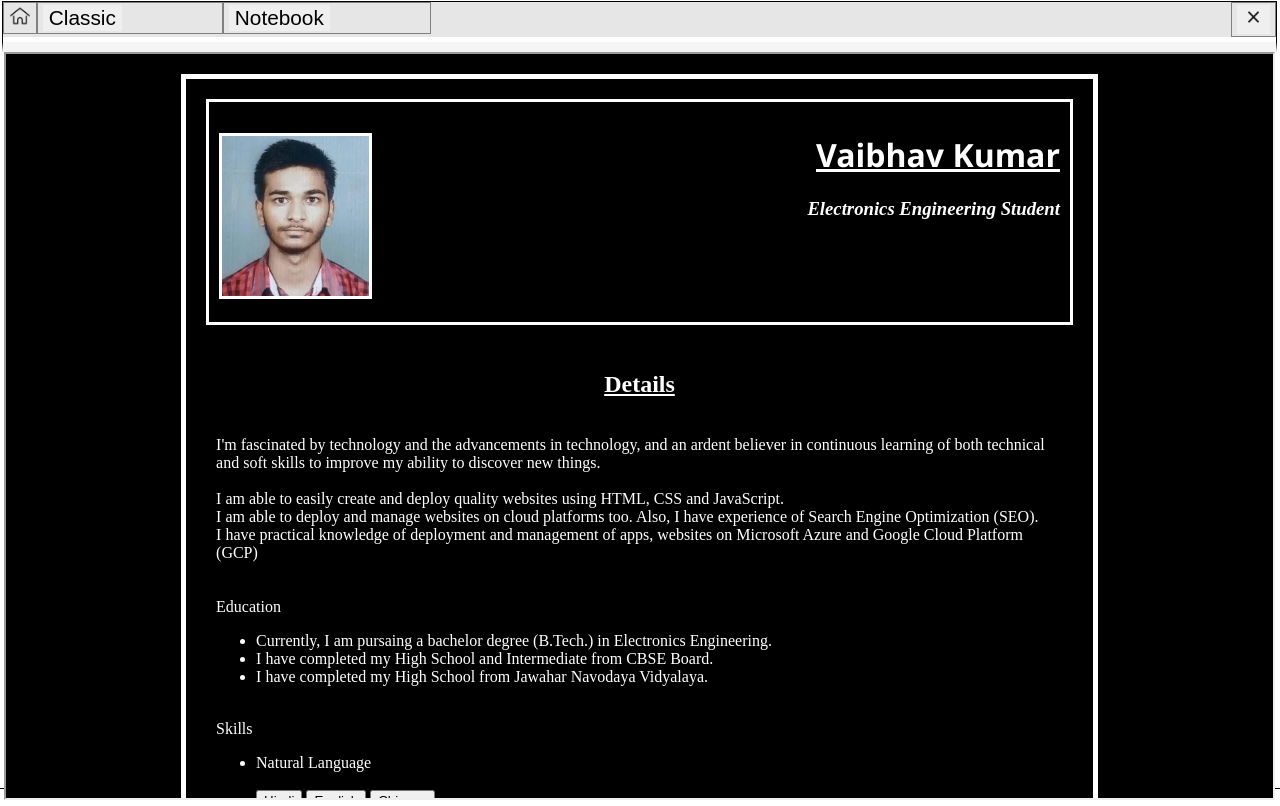
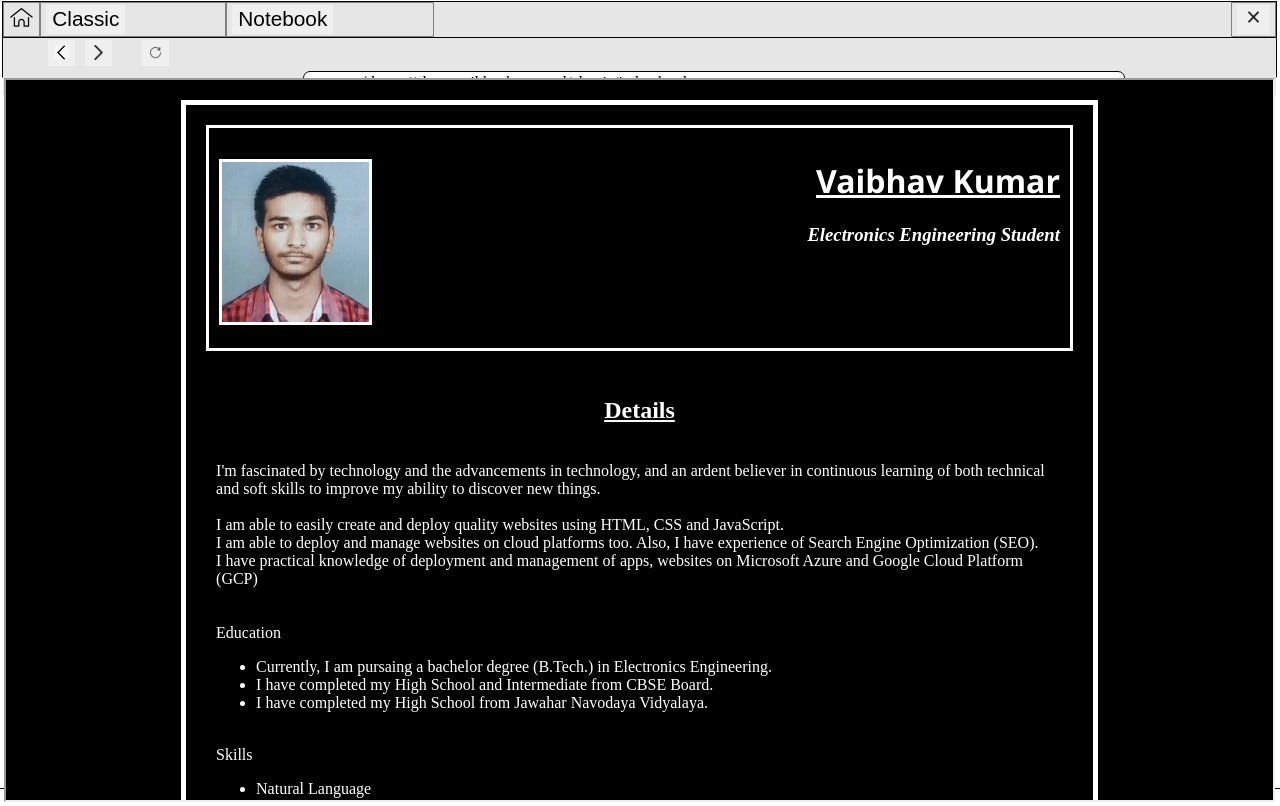
Before and after one commit to vkvbit/rbtab, a plain HTML site: page index.html in a window 1280 px wide. Drawn offline with Linux system fonts and the light colour scheme.

Commit message:
minor update

```diff
--- a/index.html
+++ b/index.html
@@ -22,11 +22,11 @@
 
 		div.menu {
 			border: thin solid black;
-			border-bottom: 10px solid whitesmoke;
+			border-bottom: thin solid whitesmoke;
 			margin-top: 1%;
 			margin-right: 0.2%;
 			margin-left: 0.2%;
-			height: 40px;
+			height: 75px;
 		}
 
 		ul {
@@ -60,6 +60,10 @@
 			font-size: 1.3rem;
 		}
 
+		ul.addressBar li {
+			border: none;
+		}
+
 	</style>
 
 
@@ -70,33 +74,65 @@
 
 	<div class="menu">
 
-		<ul class="tabs">
+		<ul class="tabs" style="border-bottom: thin solid black;">
 
 			<li>
-				<a href="https://vaibhavkumar.ml/"><img src="home.png" height="21.5px"></a>
+				<a href="https://vaibhavkumar.ml/"><img src="home.png" height="25px"></a>
 			</li>
 
 			<li class="tab">
-				<button onclick="tabLinkFirst()">
+				<button onclick="tabLinkFirst()" style="height: 28.5px;">
 					Classic
 				</button>
 			</li>
 
 			<li class="tab">
-				<button onclick="tabLinkSecond()">
+				<button onclick="tabLinkSecond()" style="height: 28.5px;">
 					Notebook
 				</button>
 			</li>
 
 			<li style="float: right;">
-				<button onclick="closeWin()"><img src="close.png" height="21.5px"></button>
+				<button onclick="closeWin()">
+					<img src="close.png" height="21.5px">
+				</button>
 			</li>
+
+		</ul>
+
+		<ul class="addressBar">
+
+			<li style="margin-left: 40px;">
+				<button>
+					<img src="previous.png" height="15px">
+				</button>
+			</li>
+
+			<li>
+				<button>
+					<img src="next.png" height="15px">
+				</button>
+			</li>
+
+			<li style="margin-left:20px;">
+				<button onclick="reloadTab()">
+					<img src="reload.png" height="15px">
+				</button>
+			</li>
+
+			<li id="addressBar" style="background-color: white; border: thin solid black; border-radius: 7px; width: 800px; margin-left: 300px; margin-top: 3px; padding-left: 15px;">
+				secure | https://about.vaibhavkumar.ml/classic/index.html
+			</li>
+
+		<ul>
+
+
 
 		</ul>
 
 	</div>
 
-	<iframe src="./classic/index.html" height="93%" width="99%" class="iframe" id="iFrame"></iframe>
+	<iframe src="./classic/index.html" height="90%" width="99%" class="iframe" id="iFrame"></iframe>
 
 
 	<script type="text/javascript">
@@ -104,18 +140,27 @@
 		var firstLink = "./classic/index.html";
 		var secondLink = "./notebook_web/index.html";
 
+		var firstAddress = "secure | https://about.vaibhavkumar.ml/classic/index.html";
+		var secondAddress = "secure | https://about.vaibhavkumar.ml/notebook_web/index.html";
+
 		function tabLinkFirst() {
 			document.getElementById("iFrame").src = firstLink;
+			document.getElementById("addressBar").innerHTML = firstAddress;
 		}
 
 		function tabLinkSecond() {
 			document.getElementById("iFrame").src = secondLink;
+			document.getElementById("addressBar").innerHTML = secondAddress;
 		}
 
 		function closeWin() {
 		  window.close();
 		}
 
+		function reloadTab() {
+		  location.reload();
+		}
+
 	</script>
 
 </body>
```
Also changed, not shown: https.webp (added), next.png (added), previous.png (added), reload.png (added).
